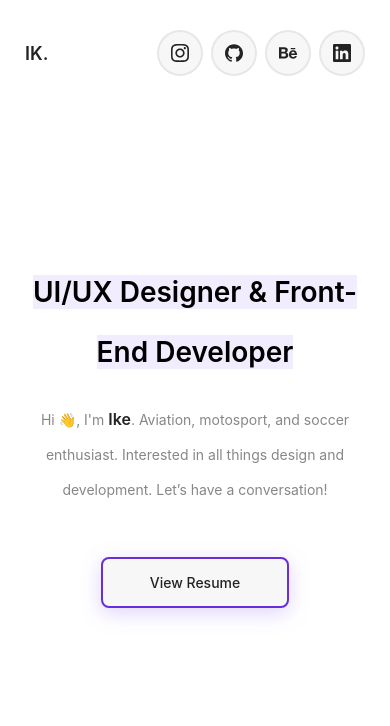
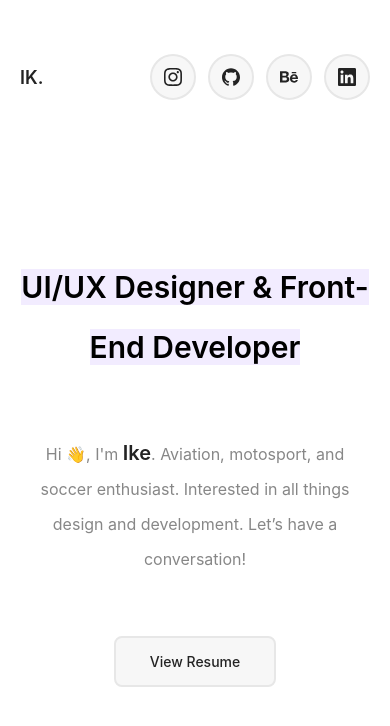
Before and after one commit to ojieloi/website, a Gatsby site: page / in a window 390 px wide. Built offline with nearby package versions, Linux system fonts and the light colour scheme; Gatsby itself is replaced by a stand-in of ours.

Commit message:
Update to optimize viewing on cross platforms

```diff
--- a/src/components/hero.css
+++ b/src/components/hero.css
@@ -1,16 +1,9 @@
 .hero-container {
     display: flex;
+    flex: 1;
     flex-direction: column;
     align-items: center;
-    justify-content: center;
-    height: auto;
-}
-
-.profile-pic {
-    background-image: url('../images/profile_pic.png') no-repeat;
-    background-position: center;
-    height: 198px;
-    width: 198px;
+    justify-content: space-between;
 }
 
 h1 {
@@ -20,7 +13,6 @@ h1 {
     text-align: center;
     max-width: 540px;
     line-height: 80px;
-    margin-bottom: 30px;
 }
 
 mark {
@@ -34,7 +26,6 @@ p {
     text-align: center;
     max-width: 650px;
     line-height: 40px;
-    margin-bottom: 80px;
 }
 
 span.name {
@@ -51,7 +42,7 @@ a.resume-link {
     font-size: 14px;
     font-weight: 500;
     padding: 15px 34px;
-    transition: all 0.1s ease-out;
+    transition: all 0.15s ease-out;
 }
 
 a.resume-link:hover {
@@ -64,26 +55,41 @@ a.resume-link:active:hover {
     transform: scale(0.9);
 }
 
-/* Max Width */
-@media only screen and (max-width: 550px) {
+/* Media Queries */
+@media screen and (max-width: 550px) {
     h1 {
-        font-size: 28px;
+        font-size: 30px;
         line-height: 60px;
-        margin-bottom: 20px;
-        max-width: 100%;
     }
 
     p {
-        font-size: 14px;
+        font-size: 1rem;
         line-height: 35px;
-        margin-bottom: 50px;
-        max-width: 100%;
+    }
+}
+
+@media screen and (max-height: 500px) {
+    p {
+        margin: 7vh 0px;
     }
 
-    span.name {
-        font-size: 16px;
+    .hero-container {
+        padding: 7vh 0px;
+    }
+}
+
+@media screen and (min-height: 500px) {
+    .hero-container {
+        justify-content: center;
     }
 
+    p {
+        margin: 7vh 0px;
+    }
+}
+
+/* smartphones, touchscreens */
+@media (hover: none) and (pointer: coarse) {
     a.resume-link {
         border: 2px solid #662FDB;
         padding: 15px 47px;
--- a/src/components/hero.js
+++ b/src/components/hero.js
@@ -5,13 +5,19 @@ const Hero = () => {
     return (
         <div className='hero-container'>
             {/* Header */}
-            <h1><mark>UI/UX Designer & Front-End Developer</mark></h1>
+            <div>
+                <h1><mark>UI/UX Designer & Front-End Developer</mark></h1>
+            </div>
 
             {/* Bio */}
-            <p>Hi <span role='img' aria-label='wave'>👋</span>, I'm <span className='name'>Ike</span>. Aviation, motosport, and soccer enthusiast. Interested in all things design and development. Let’s have a conversation!</p>
+            <div>
+                <p>Hi <span role='img' aria-label='wave'>👋</span>, I'm <span className='name'>Ike</span>. Aviation, motosport, and soccer enthusiast. Interested in all things design and development. Let’s have a conversation!</p>
+            </div>
 
             {/* Resume Link */}
-            <a className='resume-link' href='https://www.dropbox.com/s/jegs86qn65z05dn/00%20-%20Resum%C3%A9.pdf?dl=0' target="_blank" rel='noreferrer'>View Resume</a>
+            <div>
+                <a className='resume-link' href='https://www.dropbox.com/s/jegs86qn65z05dn/00%20-%20Resum%C3%A9.pdf?dl=0' target="_blank" rel='noreferrer'>View Resume</a>
+            </div>
         </div>
     )
 }
--- a/src/components/home.css
+++ b/src/components/home.css
@@ -3,26 +3,20 @@
 }
 
 .container {
-    padding: 0 20px;
     max-width: 1200px;
     margin: 0 auto;
+    padding: 0px 20px;
 }
 
 .container .content {
     display: flex;
     flex-direction: column;
     align-items: center;
-    justify-content: center;
     height: calc(100vh - 100px);
 }
 
-/* Max Width */
-@media only screen and (max-width: 700px) {
-    .container {
-        padding: 0 25px;
-    }
-
+@media screen and (max-height: 500px) {
     .container .content {
-        height: 85vh;
+        height: auto;
     }
 }
--- a/src/components/navbar.css
+++ b/src/components/navbar.css
@@ -6,10 +6,16 @@
 .nav {
     display: flex;
     flex-direction: row;
+    align-items: flex-end;
+    height: 100px;
+}
+
+.nav .nav-content {
+    display: flex;
+    flex-direction: row;
     align-items: center;
     justify-content: space-between;
     width: 100%;
-    height: 100px;
 }
 
 a {
@@ -73,15 +79,10 @@ a.logo:hover {
     transform: scale(0.9);
 }
 
-/* Max Width */
-@media only screen and (max-width: 550px) and (max-height: 1024px) {
-    .nav {
-        margin-top: 30px;
-        height: auto;
-    }
-
+/* Media Queries */
+@media screen and (max-width: 500px) {
     .right-nav a:nth-of-type(1n + 1) {
-        margin-right: 8px;
+        margin-right: 12px;
     }
 
     .right-nav a:nth-of-type(4) {
--- a/src/components/navbar.js
+++ b/src/components/navbar.js
@@ -5,6 +5,7 @@ import './navbar.css'
 const Navbar = () => {
     return (
         <div className='nav'>
+            <div className='nav-content'>
                 {/* Logo */}
                 <a className='logo' href='/' aria-label='Go Home'>Ik.</a>
 
@@ -17,6 +18,7 @@ const Navbar = () => {
                     <a href='https://www.linkedin.com/in/ikecojielo/' target="_blank" rel='noreferrer' aria-label='Open LinkedIn'><SiLinkedin /></a>
                 </div>
             </div>
+        </div>
     )
 }
 
```
Lines whose indentation alone changed are shown as unchanged.
